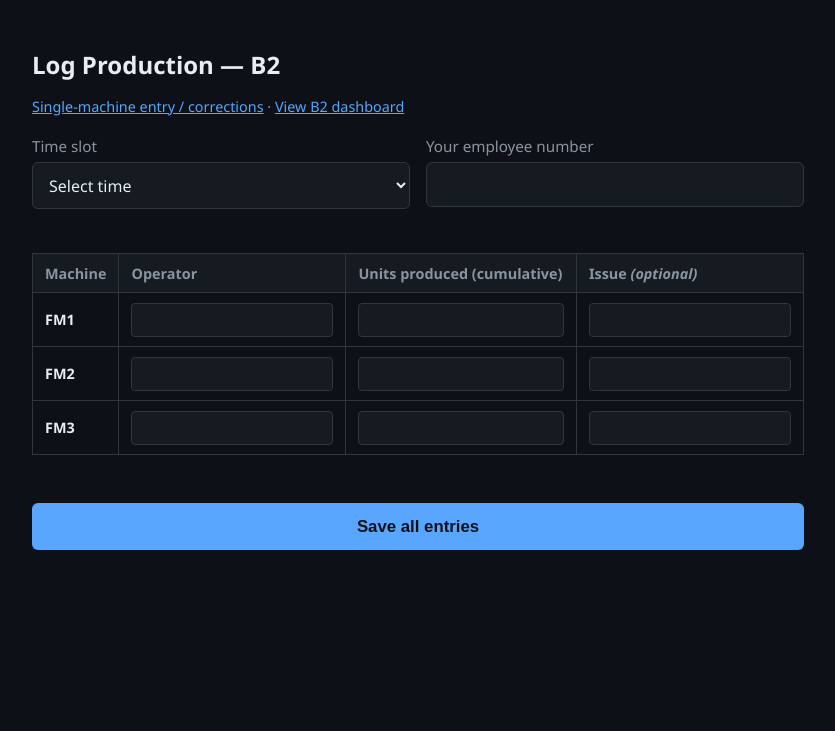
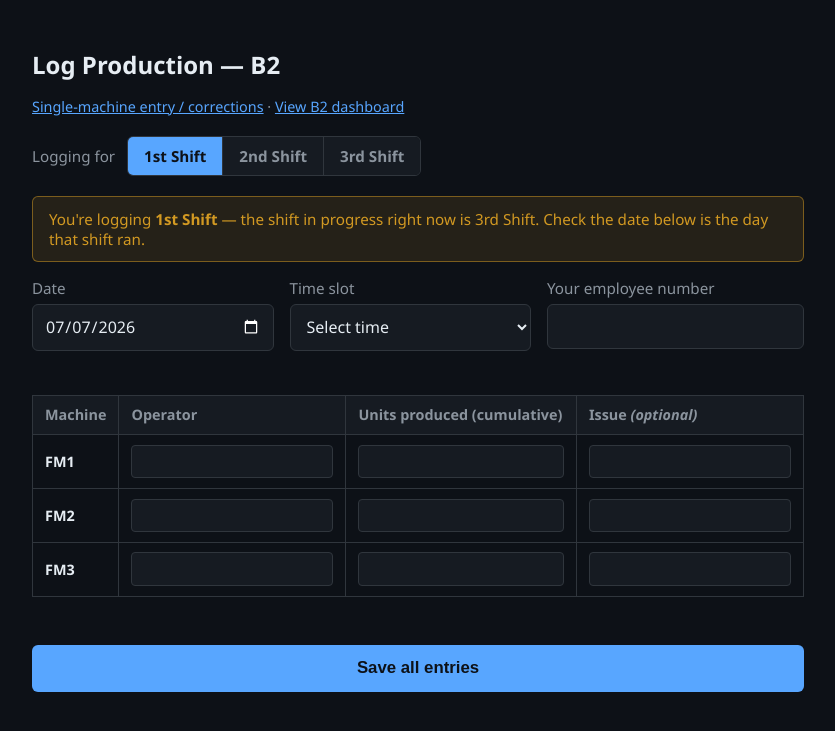
Before and after one commit to a-ghost-named-x/track.fox.com, a FastAPI app: a page that uses app/templates/console_batch.html in a window 1280 px wide. Shown: the top 731 px of the page, without its empty margins (222-1057 px from the left). Run offline with FastAPI, Linux system fonts and the light colour scheme; parts of the project's set-up code (start-up, migrations or seed data) failed here and were passed over.

Commit message:
adding shift change button

```diff
--- a/app/static/css/style.css
+++ b/app/static/css/style.css
@@ -212,6 +212,11 @@ body {
     max-width: 480px;
     margin: 3rem auto;
     padding: 0 1.5rem;
+    /* Tells the browser to draw native controls dark — without it the date
+       input's built-in calendar icon and picker render light-on-light against
+       this page's dark surface. Scoped to .console so the light-themed
+       dashboard is unaffected. */
+    color-scheme: dark;
 }
 
 .console h1 {
@@ -291,6 +296,14 @@ body {
     border: 1px solid var(--bad);
 }
 
+/* Not an error — just "heads up, this isn't the shift that's running right
+   now", which is a perfectly normal thing to be doing on this form. */
+.banner-notice {
+    background: rgba(210, 153, 34, 0.12);
+    color: #d29922;
+    border: 1px solid rgba(210, 153, 34, 0.5);
+}
+
 .console-batch-hint {
     font-size: 0.9rem;
     color: var(--text-dim);
@@ -310,9 +323,57 @@ body {
     max-width: 820px;
 }
 
+/* Shift toggle — three segments, styled as one control so it reads as
+   "which of these three" rather than three unrelated links. They ARE links
+   (each reloads the page for that shift), so the anchor defaults for colour
+   and underline have to be undone explicitly. */
+.shift-picker {
+    display: flex;
+    align-items: center;
+    gap: 0.75rem;
+    margin-bottom: 1.25rem;
+}
+
+.shift-picker-label {
+    font-size: 0.95rem;
+    color: var(--text-dim);
+}
+
+.shift-toggle {
+    display: inline-flex;
+    border: 1px solid var(--border);
+    border-radius: 6px;
+    overflow: hidden;
+}
+
+.shift-option {
+    padding: 0.55rem 1rem;
+    font-size: 0.95rem;
+    font-weight: 600;
+    color: var(--text-dim);
+    background: var(--surface);
+    text-decoration: none;
+    white-space: nowrap;
+    border-left: 1px solid var(--border);
+}
+
+.shift-option:first-child {
+    border-left: none;
+}
+
+.shift-option:hover {
+    color: var(--text);
+}
+
+.shift-option.is-active {
+    background: var(--accent);
+    color: #0d1117;
+}
+
 .batch-shared-fields {
     display: grid;
-    grid-template-columns: repeat(2, 1fr);
+    /* Date, time slot, employee number. */
+    grid-template-columns: repeat(3, 1fr);
     gap: 1rem;
     margin-bottom: 1.5rem;
 }
--- a/app/templates/console_batch.html
+++ b/app/templates/console_batch.html
@@ -7,6 +7,30 @@
         <a href="/console">Single-machine entry / corrections</a> ·
         <a href="/dashboard/{{ zone }}">View {{ zone_label }} dashboard</a>
     </p>
+
+    {# Shift toggle. Plain links rather than form controls so it works with no
+       JS at all: each one reloads this page for that shift, carrying the date
+       along. Whichever shift is active decides which 4 time slots the dropdown
+       below offers, which is the whole point — the dashboard rolls over to the
+       next shift an hour after the real changeover, and this page used to roll
+       with it and take the outgoing shift's slots away. #}
+    <div class="shift-picker">
+        <span class="shift-picker-label">Logging for</span>
+        <div class="shift-toggle" role="group" aria-label="Shift">
+            {% for option in shift_options %}
+            <a class="shift-option{% if option == shift %} is-active{% endif %}"
+               href="/console/{{ zone }}?shift={{ option | urlencode }}&entry_date={{ entry_date }}"
+               {% if option == shift %}aria-current="true"{% endif %}>{{ option }}</a>
+            {% endfor %}
+        </div>
+    </div>
+
+    {% if shift != current_shift %}
+    <p class="banner banner-notice">
+        You're logging <strong>{{ shift }}</strong> — the shift in progress right now is {{ current_shift }}.
+        Check the date below is the day that shift ran.
+    </p>
+    {% endif %}
 
     {% if top_error %}
     <p class="banner banner-error">{{ top_error }}</p>
@@ -25,6 +49,16 @@
     <form method="post" action="/console/{{ zone }}" class="entry-form batch-form">
         <div class="batch-shared-fields">
             <label>
+                Date
+                {# The date that actually gets saved is whatever is in this box
+                   at submit time — it posts with the form, so editing it can't
+                   silently disagree with what gets written. Matters for 3rd
+                   shift, whose 12AM-6AM slots land on the day *after* the
+                   shift starts, and for fixing yesterday the next morning. #}
+                <input type="date" name="entry_date" id="entry-date" required value="{{ entry_date }}">
+            </label>
+
+            <label>
                 Time slot
                 <select name="time_slot" required>
                     <option value="" disabled {% if not time_slot %}selected{% endif %}>Select time</option>
@@ -40,7 +74,7 @@
             </label>
         </div>
 
-        <input type="hidden" name="entry_date" value="{{ today }}">
+        <input type="hidden" name="shift" value="{{ shift }}">
 
         <table class="batch-grid">
             <thead>
@@ -77,4 +111,28 @@
         <button type="submit">Save all entries</button>
     </form>
 </div>
+
+<script>
+    // Keeps the shift toggle's links pointing at whatever is currently in the
+    // Date box, so switching shifts after changing the date doesn't snap the
+    // date back to the one the page happened to load with.
+    //
+    // Convenience only: the date that gets saved is always the one in the box,
+    // which posts with the form. Without JS the toggle still works, it just
+    // carries the loaded date instead of an unsaved edit.
+    (function () {
+        var dateInput = document.getElementById("entry-date");
+        var links = document.querySelectorAll(".shift-option");
+        if (!dateInput || !links.length) {
+            return;
+        }
+        dateInput.addEventListener("change", function () {
+            links.forEach(function (link) {
+                var url = new URL(link.href);
+                url.searchParams.set("entry_date", dateInput.value);
+                link.href = url.toString();
+            });
+        });
+    })();
+</script>
 {% endblock %}
```
Also changed, not shown: CLAUDE.md (+3 -0 lines), app/models.py (+27 -0 lines), app/routers/console.py (+106 -19 lines), app/templates/console.html (+10 -1 lines).
